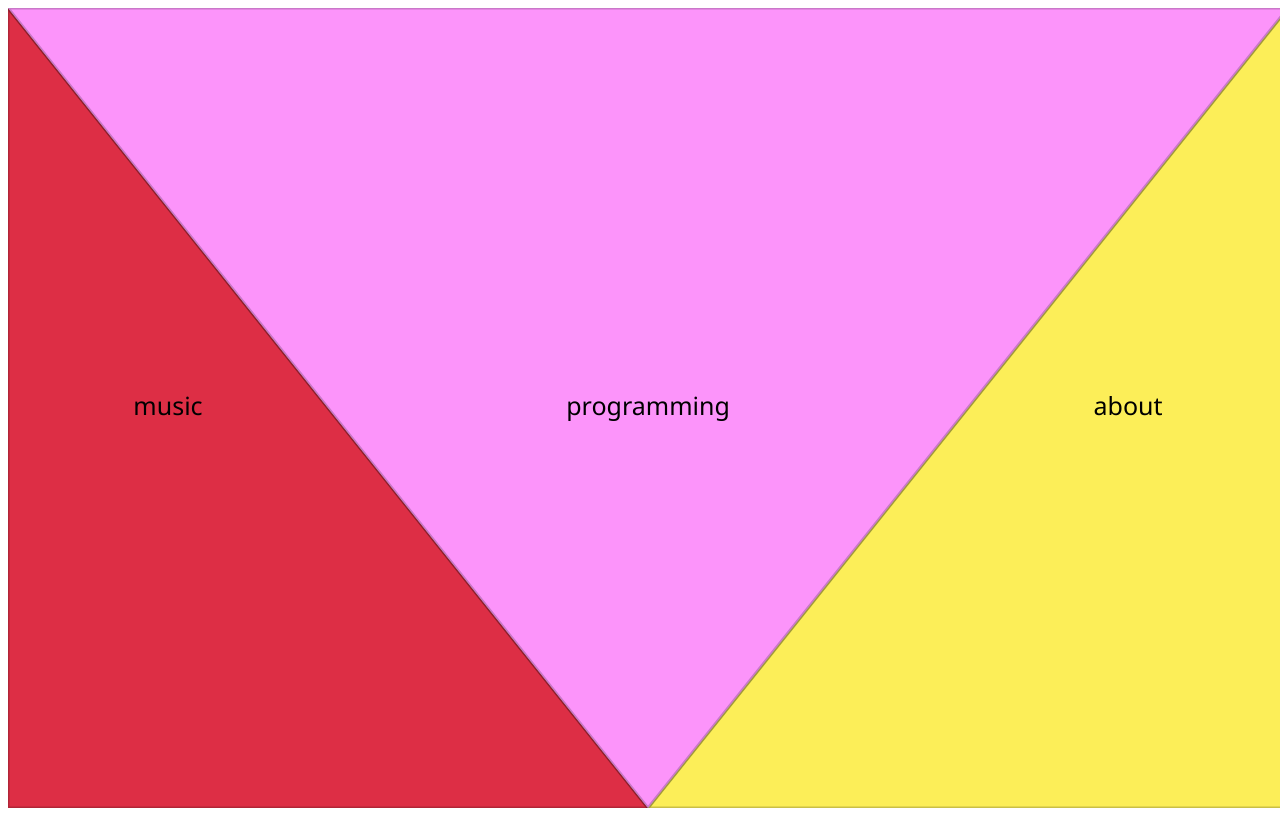
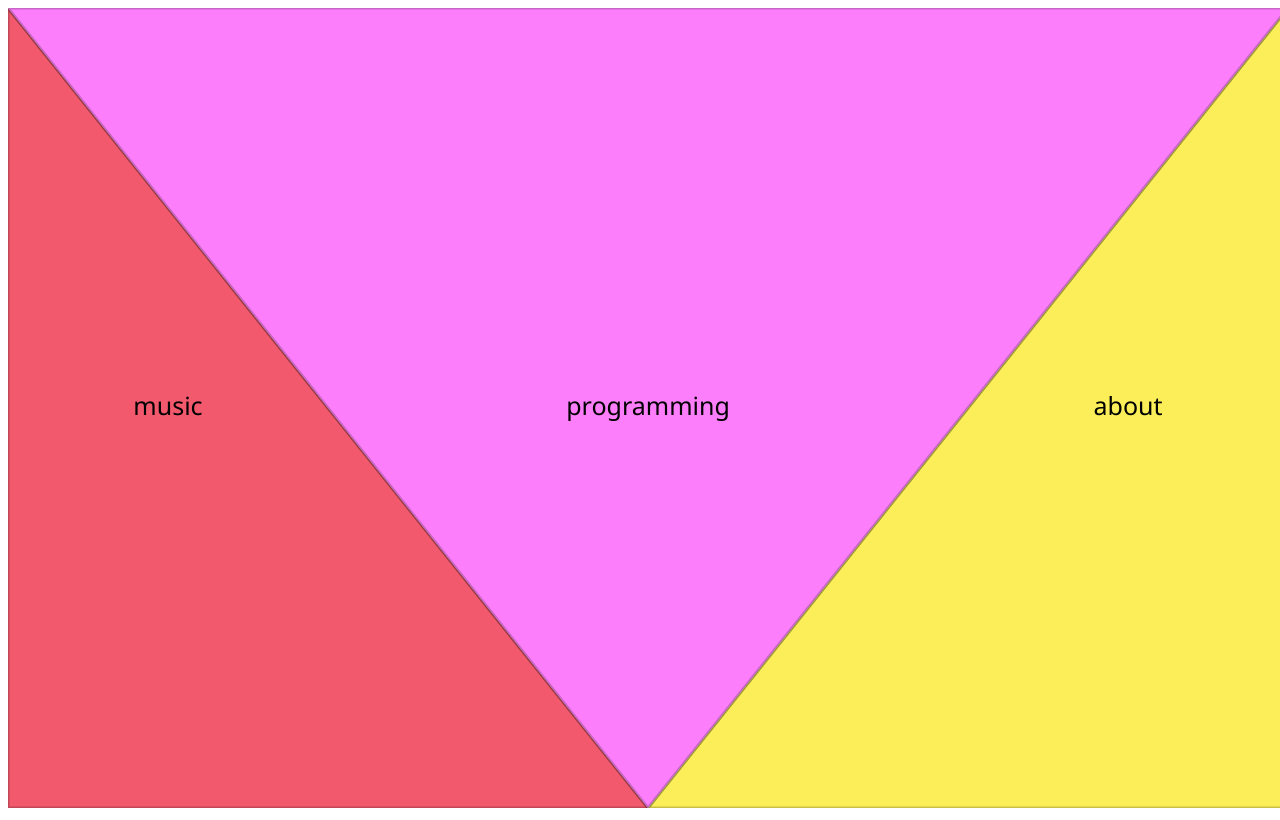
Before and after one commit to jblake05/jblake05.github.io, a SvelteKit app: page / in a window 1280 px wide. Built offline with nearby package versions, Linux system fonts and the light colour scheme.

Commit message:
More colors

```diff
--- a/src/routes/+page.svelte
+++ b/src/routes/+page.svelte
@@ -7,7 +7,7 @@
 	$: innerHeight = 0
 
 	$: musicPoints = `0,0 0,${innerHeight} ${innerWidth/2},${innerHeight}`
-	$: musicStyle = "fill:#dd2e45;"
+	$: musicStyle = "fill:#f2596d;"
 	const musicRoute = () => {
 		goto('/music');
 	}
@@ -19,7 +19,7 @@
     }
 
 	$: progPoints = `0,0 ${innerWidth/2},${innerHeight} ${innerWidth},0`
-	$: progStyle = "fill:#fc94fa;"
+	$: progStyle = "fill:#fc7efa;"
 	const progRoute = () => {
 		goto('/programming');
 	}
@@ -41,18 +41,18 @@
 	on:click={musicRoute}
 	on:mouseenter={() => {
 		// musicStyle = "fill:#9d08d3;"
-		musicStyle="fill:#8458fc;"
+		musicStyle="fill:#9875f9;"
 
 	}}
 	on:mouseleave={() => {
-		musicStyle="fill:#dd2e45;"
+		musicStyle="fill:#f2596d;"
 	}}
 	style={musicStyle}
 	/>
 
 	<a href="/music"
 	on:mouseenter={() => {
-		musicStyle = "fill:#8458fc;"
+		musicStyle = "fill:#9875f9;"
 	}}>
 		<text x="12.5%" y="50%" dominant-baseline="middle" text-anchor="middle" fill="black">
 			music
@@ -85,17 +85,17 @@
 	<polygon points={progPoints}
 	on:click={progRoute}
 	on:mouseenter={() => {
-		progStyle = "fill:#84f48b;"
+		progStyle = "fill:#79e080;"
 	}}
 	on:mouseleave={() => {
-		progStyle = "fill:#fc94fa;"
+		progStyle = "fill:#fc7efa;"
 	}}
 	style={progStyle}
 	/>
 
     <a href="/programming"
 	on:mouseenter={() => {
-		progStyle = "fill:#84f48b;"
+		progStyle = "fill:#79e080;"
 	}}>
         <text x="50%" y="50%" dominant-baseline="middle" text-anchor="middle" fill="black">
 			programming
```
